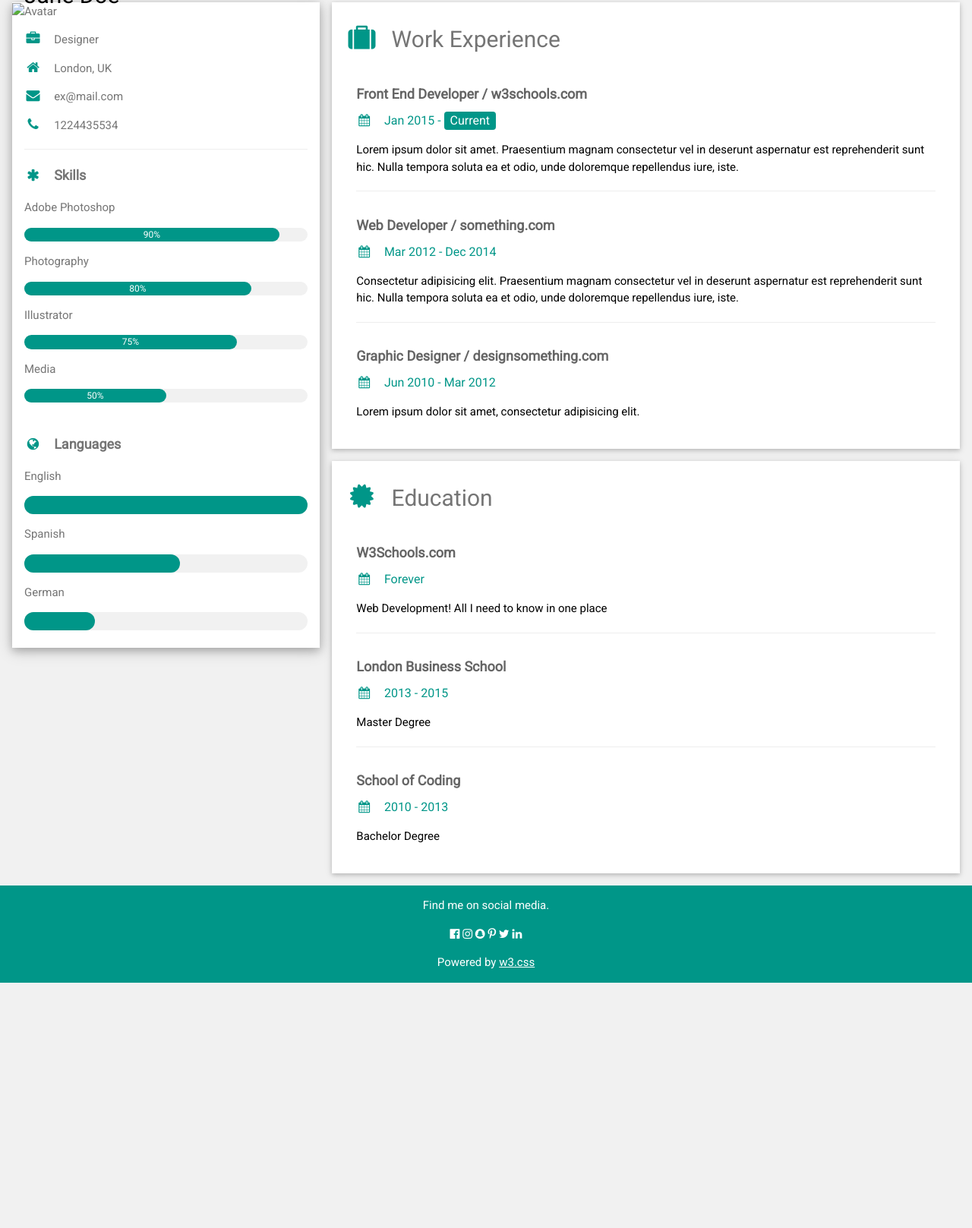
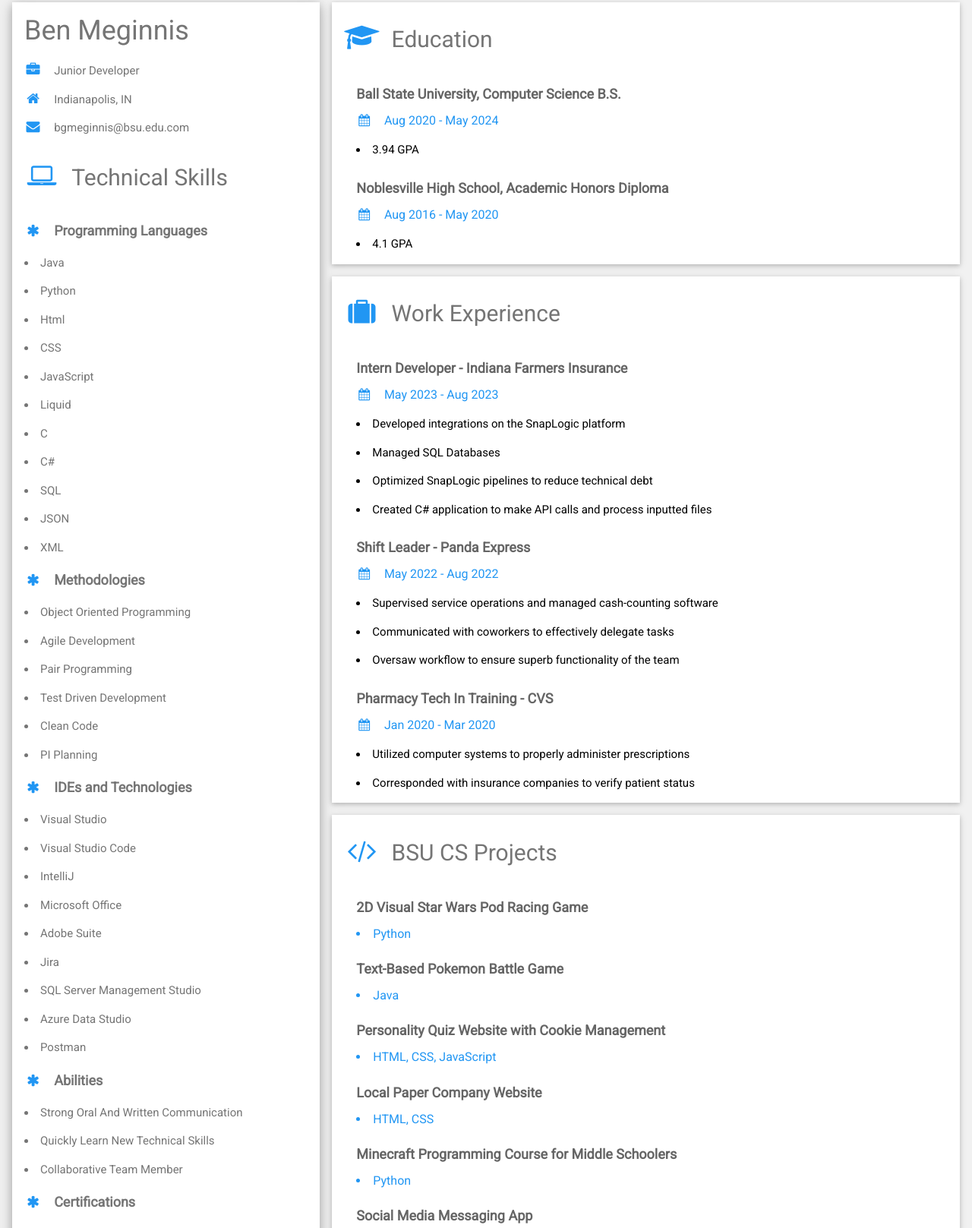
Before and after one commit to bgmeginnis/bgmeginnis.github.io, a plain HTML site: page index.html in a window 1280 px wide. Shown: the part 13-1630 px from the top of the page at 76% size. Before the commit the page ends 1307 px from the top, so only its background shows below. Drawn offline with nearby package versions, Linux system fonts and the light colour scheme.

Commit message:
Update index.html
Removed placeholder material and customized the template to my CV

```diff
--- a/index.html
+++ b/index.html
@@ -1,6 +1,6 @@
 <!DOCTYPE html>
 <html>
-<title>W3.CSS Template</title>
+<title>Ben Meginnis</title>
 <meta charset="UTF-8">
 <meta name="viewport" content="width=device-width, initial-scale=1">
 <link rel="stylesheet" href="https://www.w3schools.com/w3css/4/w3.css">
@@ -22,53 +22,51 @@ html,body,h1,h2,h3,h4,h5,h6 {font-family: "Roboto", sans-serif}
 
       <div class="w3-white w3-text-grey w3-card-4">
         <div class="w3-display-container">
-          <img src="/w3images/avatar_hat.jpg" style="width:100%" alt="Avatar">
           <div class="w3-display-bottomleft w3-container w3-text-black">
-            <h2>Jane Doe</h2>
+            <h2>Ben Meginnis</h2>
           </div>
         </div>
         <div class="w3-container">
-          <p><i class="fa fa-briefcase fa-fw w3-margin-right w3-large w3-text-teal"></i>Designer</p>
-          <p><i class="fa fa-home fa-fw w3-margin-right w3-large w3-text-teal"></i>London, UK</p>
-          <p><i class="fa fa-envelope fa-fw w3-margin-right w3-large w3-text-teal"></i>ex@mail.com</p>
-          <p><i class="fa fa-phone fa-fw w3-margin-right w3-large w3-text-teal"></i>1224435534</p>
-          <hr>
-
-          <p class="w3-large"><b><i class="fa fa-asterisk fa-fw w3-margin-right w3-text-teal"></i>Skills</b></p>
-          <p>Adobe Photoshop</p>
-          <div class="w3-light-grey w3-round-xlarge w3-small">
-            <div class="w3-container w3-center w3-round-xlarge w3-teal" style="width:90%">90%</div>
-          </div>
-          <p>Photography</p>
-          <div class="w3-light-grey w3-round-xlarge w3-small">
-            <div class="w3-container w3-center w3-round-xlarge w3-teal" style="width:80%">
-              <div class="w3-center w3-text-white">80%</div>
-            </div>
-          </div>
-          <p>Illustrator</p>
-          <div class="w3-light-grey w3-round-xlarge w3-small">
-            <div class="w3-container w3-center w3-round-xlarge w3-teal" style="width:75%">75%</div>
-          </div>
-          <p>Media</p>
-          <div class="w3-light-grey w3-round-xlarge w3-small">
-            <div class="w3-container w3-center w3-round-xlarge w3-teal" style="width:50%">50%</div>
-          </div>
-          <br>
-
-          <p class="w3-large w3-text-theme"><b><i class="fa fa-globe fa-fw w3-margin-right w3-text-teal"></i>Languages</b></p>
-          <p>English</p>
-          <div class="w3-light-grey w3-round-xlarge">
-            <div class="w3-round-xlarge w3-teal" style="height:24px;width:100%"></div>
-          </div>
-          <p>Spanish</p>
-          <div class="w3-light-grey w3-round-xlarge">
-            <div class="w3-round-xlarge w3-teal" style="height:24px;width:55%"></div>
-          </div>
-          <p>German</p>
-          <div class="w3-light-grey w3-round-xlarge">
-            <div class="w3-round-xlarge w3-teal" style="height:24px;width:25%"></div>
-          </div>
-          <br>
+          <h1>Ben Meginnis</h1>
+          <p><i class="fa fa-briefcase fa-fw w3-margin-right w3-large w3-text-blue"></i>Junior Developer</p>
+          <p><i class="fa fa-home fa-fw w3-margin-right w3-large w3-text-blue"></i>Indianapolis, IN</p>
+          <p><i class="fa fa-envelope fa-fw w3-margin-right w3-large w3-text-blue"></i>bgmeginnis@bsu.edu.com</p>
+          <h2 class="w3-text-grey w3-padding-16"><i class="fa fa-laptop fa-fw w3-margin-right w3-xxlarge w3-text-blue"></i>Technical Skills</h2>
+          <p class="w3-large"><b><i class="fa fa-asterisk fa-fw w3-margin-right w3-text-blue"></i>Programming Languages</b></p>
+          <p><li>Java</li></p>
+          <p><li>Python</li></p>
+          <p><li>Html</li></p>
+          <p><li>CSS</li></p>
+          <p><li>JavaScript</li></p>
+          <p><li>Liquid</li></p>
+          <p><li>C</li></p>
+          <p><li>C#</li></p>
+          <p><li>SQL</li></p>
+          <p><li>JSON</li></p>
+          <p><li>XML</li></p>
+          <p class="w3-large"><b><i class="fa fa-asterisk fa-fw w3-margin-right w3-text-blue"></i>Methodologies</b></p>
+          <p><li>Object Oriented Programming</li></p>
+          <p><li>Agile Development</li></p>
+          <p><li>Pair Programming</li></p>
+          <p><li>Test Driven Development</li></p>
+          <p><li>Clean Code</li></p>
+          <p><li>PI Planning</li></p>
+          <p class="w3-large"><b><i class="fa fa-asterisk fa-fw w3-margin-right w3-text-blue"></i>IDEs and Technologies</b></p>
+          <p><li>Visual Studio</li></p>
+          <p><li>Visual Studio Code</li></p>
+          <p><li>IntelliJ</li></p>
+          <p><li>Microsoft Office</li></p>
+          <p><li>Adobe Suite</li></p>
+          <p><li>Jira</li></p>
+          <p><li>SQL Server Management Studio</li></p>
+          <p><li>Azure Data Studio</li></p>
+          <p><li>Postman</li></p>
+          <p class="w3-large"><b><i class="fa fa-asterisk fa-fw w3-margin-right w3-text-blue"></i>Abilities</b></p>
+          <p><li>Strong Oral And Written Communication</li></p>
+          <p><li>Quickly Learn New Technical Skills</li></p>
+          <p><li>Collaborative Team Member</li></p>
+          <p class="w3-large"><b><i class="fa fa-asterisk fa-fw w3-margin-right w3-text-blue"></i>Certifications</b></p>
+          <p><li>SnapLogic Integrator Certification</li></p>
         </div>
       </div><br>
 
@@ -79,44 +77,69 @@ html,body,h1,h2,h3,h4,h5,h6 {font-family: "Roboto", sans-serif}
     <div class="w3-twothird">
 
       <div class="w3-container w3-card w3-white w3-margin-bottom">
-        <h2 class="w3-text-grey w3-padding-16"><i class="fa fa-suitcase fa-fw w3-margin-right w3-xxlarge w3-text-teal"></i>Work Experience</h2>
+        <h2 class="w3-text-grey w3-padding-16"><i class="fa fa-graduation-cap fa-fw w3-margin-right w3-xxlarge w3-text-blue"></i>Education</h2>
         <div class="w3-container">
-          <h5 class="w3-opacity"><b>Front End Developer / w3schools.com</b></h5>
-          <h6 class="w3-text-teal"><i class="fa fa-calendar fa-fw w3-margin-right"></i>Jan 2015 - <span class="w3-tag w3-teal w3-round">Current</span></h6>
-          <p>Lorem ipsum dolor sit amet. Praesentium magnam consectetur vel in deserunt aspernatur est reprehenderit sunt hic. Nulla tempora soluta ea et odio, unde doloremque repellendus iure, iste.</p>
-          <hr>
+          <h5 class="w3-opacity"><b>Ball State University, Computer Science B.S.</b></h5>
+          <h6 class="w3-text-blue"><i class="fa fa-calendar fa-fw w3-margin-right"></i>Aug 2020 - May 2024</h6>
+          <p><li>3.94 GPA</li></p>
         </div>
         <div class="w3-container">
-          <h5 class="w3-opacity"><b>Web Developer / something.com</b></h5>
-          <h6 class="w3-text-teal"><i class="fa fa-calendar fa-fw w3-margin-right"></i>Mar 2012 - Dec 2014</h6>
-          <p>Consectetur adipisicing elit. Praesentium magnam consectetur vel in deserunt aspernatur est reprehenderit sunt hic. Nulla tempora soluta ea et odio, unde doloremque repellendus iure, iste.</p>
-          <hr>
-        </div>
-        <div class="w3-container">
-          <h5 class="w3-opacity"><b>Graphic Designer / designsomething.com</b></h5>
-          <h6 class="w3-text-teal"><i class="fa fa-calendar fa-fw w3-margin-right"></i>Jun 2010 - Mar 2012</h6>
-          <p>Lorem ipsum dolor sit amet, consectetur adipisicing elit. </p><br>
+          <h5 class="w3-opacity"><b>Noblesville High School, Academic Honors Diploma</b></h5>
+          <h6 class="w3-text-blue"><i class="fa fa-calendar fa-fw w3-margin-right"></i>Aug 2016 - May 2020</h6>
+          <p><li>4.1 GPA</li></p>
         </div>
       </div>
 
-      <div class="w3-container w3-card w3-white">
-        <h2 class="w3-text-grey w3-padding-16"><i class="fa fa-certificate fa-fw w3-margin-right w3-xxlarge w3-text-teal"></i>Education</h2>
+      <div class="w3-container w3-card w3-white w3-margin-bottom">
+        <h2 class="w3-text-grey w3-padding-16"><i class="fa fa-suitcase fa-fw w3-margin-right w3-xxlarge w3-text-blue"></i>Work Experience</h2>
         <div class="w3-container">
-          <h5 class="w3-opacity"><b>W3Schools.com</b></h5>
-          <h6 class="w3-text-teal"><i class="fa fa-calendar fa-fw w3-margin-right"></i>Forever</h6>
-          <p>Web Development! All I need to know in one place</p>
-          <hr>
+          <h5 class="w3-opacity"><b>Intern Developer - Indiana Farmers Insurance</b></h5>
+          <h6 class="w3-text-blue"><i class="fa fa-calendar fa-fw w3-margin-right"></i>May 2023 - Aug 2023</h6>
+          <p><li>Developed integrations on the SnapLogic platform</li></p>
+          <p><li>Managed SQL Databases</li></p>
+          <p><li>Optimized SnapLogic pipelines to reduce technical debt</li></p>
+          <p><li>Created C# application to make API calls and process inputted files</li></p>
         </div>
         <div class="w3-container">
-          <h5 class="w3-opacity"><b>London Business School</b></h5>
-          <h6 class="w3-text-teal"><i class="fa fa-calendar fa-fw w3-margin-right"></i>2013 - 2015</h6>
-          <p>Master Degree</p>
-          <hr>
+          <h5 class="w3-opacity"><b>Shift Leader - Panda Express</b></h5>
+          <h6 class="w3-text-blue"><i class="fa fa-calendar fa-fw w3-margin-right"></i>May 2022 - Aug 2022</h6>
+          <p><li>Supervised service operations and managed cash-counting software</li></p>
+          <p><li>Communicated with coworkers to effectively delegate tasks</li></p>
+          <p><li>Oversaw workflow to ensure superb functionality of the team</li></p>
         </div>
         <div class="w3-container">
-          <h5 class="w3-opacity"><b>School of Coding</b></h5>
-          <h6 class="w3-text-teal"><i class="fa fa-calendar fa-fw w3-margin-right"></i>2010 - 2013</h6>
-          <p>Bachelor Degree</p><br>
+          <h5 class="w3-opacity"><b>Pharmacy Tech In Training - CVS</b></h5>
+          <h6 class="w3-text-blue"><i class="fa fa-calendar fa-fw w3-margin-right"></i>Jan 2020 - Mar 2020</h6>
+          <p><li>Utilized computer systems to properly administer prescriptions</li></p>
+          <p><li>Corresponded with insurance companies to verify patient status</li></p>
+        </div>
+      </div>
+
+      <div class="w3-container w3-card w3-white w3-margin-bottom">
+        <h2 class="w3-text-grey w3-padding-16"><i class="fa fa-code fa-fw w3-margin-right w3-xxlarge w3-text-blue"></i>BSU CS Projects</h2>
+        <div class="w3-container">
+          <h5 class="w3-opacity"><b>2D Visual Star Wars Pod Racing Game</b></h5>
+          <h6 class="w3-text-blue"><li>Python</li></h6>
+        </div>
+        <div class="w3-container">
+          <h5 class="w3-opacity"><b>Text-Based Pokemon Battle Game</b></h5>
+          <h6 class="w3-text-blue"><li>Java</li></h6>
+        </div>
+        <div class="w3-container">
+          <h5 class="w3-opacity"><b>Personality Quiz Website with Cookie Management</b></h5>
+          <h6 class="w3-text-blue"><li>HTML, CSS, JavaScript</li></h6>
+        </div>
+        <div class="w3-container">
+          <h5 class="w3-opacity"><b>Local Paper Company Website</b></h5>
+          <h6 class="w3-text-blue"><li>HTML, CSS</li></h6>
+        </div>
+        <div class="w3-container">
+          <h5 class="w3-opacity"><b>Minecraft Programming Course for Middle Schoolers</b></h5>
+          <h6 class="w3-text-blue"><li>Python</li></h6>
+        </div>
+        <div class="w3-container">
+          <h5 class="w3-opacity"><b>Social Media Messaging App</b></h5>
+          <h6 class="w3-text-blue"><li>Java, Kotlin</li></h6>
         </div>
       </div>
 
@@ -129,15 +152,8 @@ html,body,h1,h2,h3,h4,h5,h6 {font-family: "Roboto", sans-serif}
   <!-- End Page Container -->
 </div>
 
-<footer class="w3-container w3-teal w3-center w3-margin-top">
-  <p>Find me on social media.</p>
-  <i class="fa fa-facebook-official w3-hover-opacity"></i>
-  <i class="fa fa-instagram w3-hover-opacity"></i>
-  <i class="fa fa-snapchat w3-hover-opacity"></i>
-  <i class="fa fa-pinterest-p w3-hover-opacity"></i>
-  <i class="fa fa-twitter w3-hover-opacity"></i>
-  <i class="fa fa-linkedin w3-hover-opacity"></i>
-  <p>Powered by <a href="https://www.w3schools.com/w3css/default.asp" target="_blank">w3.css</a></p>
+<footer class="w3-container w3-blue w3-center w3-margin-top">
+  <p>Ben Meginnis, 2023</p>
 </footer>
 
 </body>
```
